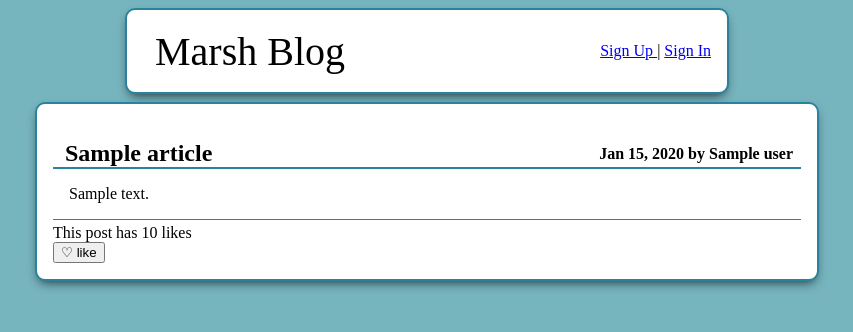
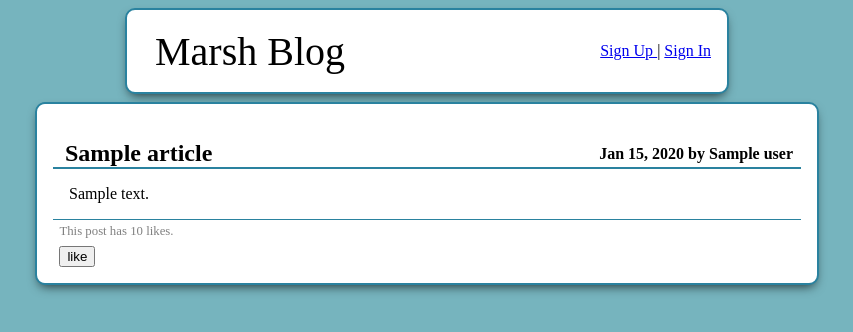
Before and after one commit to Minimalistic/Udacity-Multi-User-Blog, a Python web app: template templates/blog.html in a window 1280 px wide. Shown: the top 332 px of the page, without its empty margins (213-1066 px from the left). Run offline with Jinja, Linux system fonts and the light colour scheme; the template is opened without the code that fills it: most values are stand-ins (such as "Sample title", 1, 10 or a date in 2020).

Commit message:
Added hover hint for disabled buttons to like something (if the user's post), additional css styling

```diff
--- a/main.py
+++ b/main.py
@@ -124,7 +124,6 @@ class Comment(db.Model):
     user = db.StringProperty(required=True)
     content = db.TextProperty(required=True)
     created = db.DateTimeProperty(auto_now_add=True)
-
 
 class Like(db.Model):
     article_id = db.IntegerProperty(required=True)
--- a/static/main.css
+++ b/static/main.css
@@ -76,7 +76,6 @@ body {
     padding-top:.5em;
     border: 1px #2A829F;
     border-style: solid none none none;
-
 }
 .divider {
     border: 2px #2A829F;
@@ -186,7 +185,18 @@ body {
     padding-top:.25em;
 }
 .post-likes {
+    color:grey;
+    font-size:.8em;
+    padding-left:.5em;
+}
 
+.post-likes button {
+    margin-top:.5em;
+}
+
+.disabled button{
+    color:grey;
+    cursor: not-allowed;
 }
 .add-comment: {
     text-align:right;
--- a/templates/blog.html
+++ b/templates/blog.html
@@ -33,11 +33,21 @@
 			<div class="article-footer">
 						<div class="like-group">
 		 					<div class="post-likes">
-		        				This post has {{ article.likes }} likes
+		 						{% if article.likes != 0 %}
+		        				This post has {{ article.likes }} likes.
+		        				{% else %}
+		        				No likes.
+		        				{% endif %}
 								{% if isLogged != article.user %}
 							      	<form action="/like/{{ article.key().id() }}">
-			      	       				<button>&#x2661 like</button>
+			      	       				<button>like</button>
 				      				</form>
+				      			{% else %}
+				      				<div class="disabled">
+							      	<form action="/like/{{ article.key().id() }}">
+			      	       				<button title="Can't like your own post." disabled>like</button>
+				      				</form>
+				      				</div>
 		 						{% endif %}
 		        			</div>
 						</div>
--- a/templates/post.html
+++ b/templates/post.html
@@ -45,7 +45,6 @@
         <div class="panel-outline">
         {% for commentpoll in comments %}
           <h4>{{ commentpoll.user }}</h4>
-
           <div class="single-comment">
             <i>
               {{ commentpoll.content }}
```
